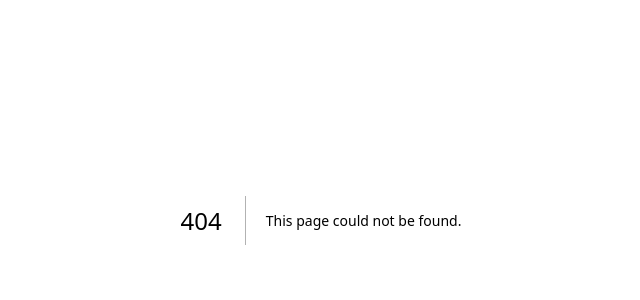
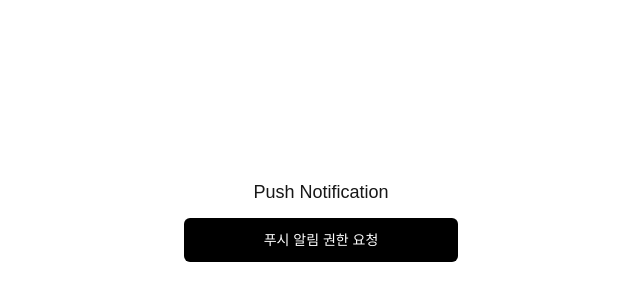
Before and after one commit to goorm-CHACHA/FE, a Next.js app: page /test in a window 1280 px wide. Before the commit this address had no page. Shown: the part 180-480 px from the top of the page, without its empty margins (319-959 px from the left). Built offline with nearby package versions, Linux system fonts and the light colour scheme; no server answers.

Commit message:
feat: 알림 권한 버튼 구현 및 test 페이지 추가

```diff
--- /dev/null
+++ b/app/test/page.tsx
@@ -0,0 +1,8 @@
+import React from 'react';
+import PushNotification from '~/components/push-notification';
+
+const page = () => {
+  return <PushNotification />;
+};
+
+export default page;
--- /dev/null
+++ b/src/components/notification-button.tsx
@@ -0,0 +1,32 @@
+'use client';
+
+import { useState } from 'react';
+import { getFcmToken } from '~/utils/firebase/get-fcm-token';
+import { requestPermission } from '~/utils/firebase/request-permission';
+import Button from './common/button';
+
+const NotificationButton = () => {
+  const [isPermissionGranted, setIsPermissionGranted] = useState(false);
+
+  async function handleRequestPermission() {
+    const granted = await requestPermission();
+    setIsPermissionGranted(granted);
+
+    if (granted) {
+      await getFcmToken();
+    }
+  }
+
+  return (
+    <Button
+      onClick={handleRequestPermission}
+      variant={`${isPermissionGranted ? 'grey' : 'default'}`}
+      disabled={isPermissionGranted}
+      size={'lg'}
+    >
+      {isPermissionGranted ? '알림 권한 허용됨' : '푸시 알림 권한 요청'}
+    </Button>
+  );
+};
+
+export default NotificationButton;
--- /dev/null
+++ b/src/components/push-notification.tsx
@@ -0,0 +1,16 @@
+'use client';
+
+import NotificationButton from './notification-button';
+
+const PushNotification = () => {
+  return (
+    <div className="w-full h-screen flex flex-col content-center justify-center text-center">
+      <div className="text-lg mb-3">Push Notification</div>
+      <div className="mx-auto">
+        <NotificationButton />
+      </div>
+    </div>
+  );
+};
+
+export default PushNotification;
```
